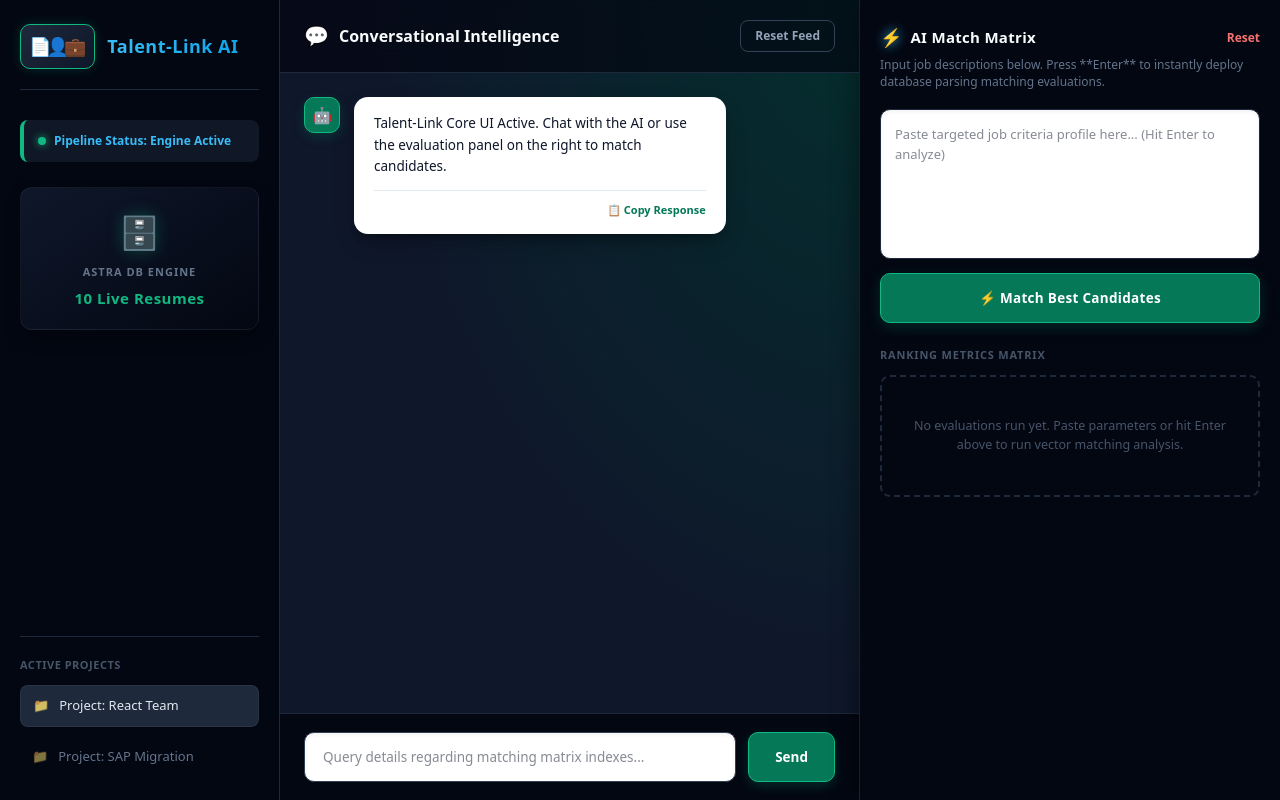
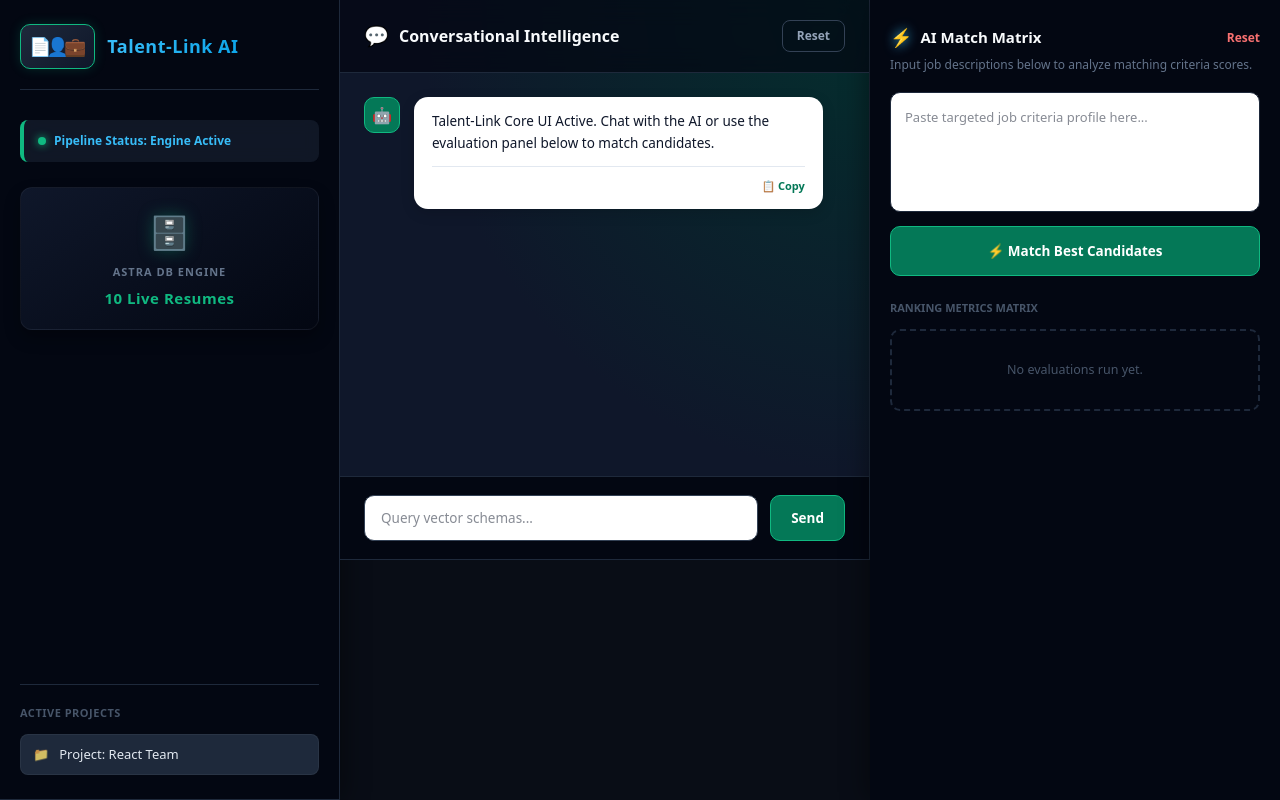
Before and after one commit to venkatasaiarun-cmd/talent-link-ai, a Next.js app: page / in a window 1280 px wide. Built offline with nearby package versions, Linux system fonts and the light colour scheme.

Commit message:
feat: make dashboard fluid and fully mobile responsive

```diff
--- a/app/page.tsx
+++ b/app/page.tsx
@@ -3,7 +3,7 @@ import React, { useState } from 'react';
 
 export default function TalentLink() {
   const [messages, setMessages] = useState([
-    { role: 'assistant', content: 'Talent-Link Core UI Active. Chat with the AI or use the evaluation panel on the right to match candidates.' }
+    { role: 'assistant', content: 'Talent-Link Core UI Active. Chat with the AI or use the evaluation panel below to match candidates.' }
   ]);
   const [input, setInput] = useState('');
   const [isLoading, setIsLoading] = useState(false);
@@ -75,10 +75,31 @@ export default function TalentLink() {
   };
 
   return (
-    <div style={{ display: 'flex', height: '100vh', width: '100vw', fontFamily: 'system-ui, -apple-system, sans-serif', margin: 0, backgroundColor: '#090d16', color: '#f8fafc', overflow: 'hidden' }}>
+    <div style={{
+      display: 'flex',
+      flexWrap: 'wrap', // ALLOWS COLUMNS TO STACK ON PHONE SCREENS
+      minHeight: '100vh',
+      width: '100vw',
+      fontFamily: 'system-ui, -apple-system, sans-serif',
+      margin: 0,
+      backgroundColor: '#090d16',
+      color: '#f8fafc',
+      overflowX: 'hidden'
+    }}>
 
-      {/* COLUMN 1: SIDEBAR (Premium Cyberpunk Minimalist Base) */}
-      <div style={{ width: '280px', backgroundColor: '#030712', padding: '24px 20px', display: 'flex', flexDirection: 'column', borderRight: '1px solid #1e293b', justifyContent: 'space-between', boxShadow: '4px 0 24px rgba(0,0,0,0.4)' }}>
+      {/* COLUMN 1: SIDEBAR */}
+      <div style={{
+        flex: '1 1 250px', // Shrinks/Grows but jumps down if space runs out
+        boxSizing: 'border-box',
+        backgroundColor: '#030712',
+        padding: '24px 20px',
+        display: 'flex',
+        flexDirection: 'column',
+        borderRight: '1px solid #1e293b',
+        borderBottom: '1px solid #1e293b',
+        justifyContent: 'space-between',
+        boxShadow: '4px 0 24px rgba(0,0,0,0.4)'
+      }}>
         <div>
           {/* FUSED THREE-IN-ONE BRAND LOGO COMPONENT */}
           <div style={{ display: 'flex', alignItems: 'center', gap: '12px', marginBottom: '30px', paddingBottom: '20px', borderBottom: '1px solid #1e293b' }}>
@@ -108,24 +129,32 @@ export default function TalentLink() {
         <div style={{ borderTop: '1px solid #1e293b', paddingTop: '20px' }}>
           <div style={{ fontSize: '11px', color: '#475569', textTransform: 'uppercase', marginBottom: '12px', fontWeight: '700', letterSpacing: '0.5px' }}>Active Projects</div>
           <div style={{ display: 'flex', flexDirection: 'column', gap: '10px' }}>
-            <div style={{ display: 'flex', alignItems: 'center', gap: '10px', padding: '10px 12px', backgroundColor: '#1e293b', borderRadius: '8px', fontSize: '13px', color: '#e2e8f0', border: '1px solid rgba(255,255,255,0.05)', cursor: 'pointer', transition: 'all 0.2s' }}>
+            <div style={{ display: 'flex', alignItems: 'center', gap: '10px', padding: '10px 12px', backgroundColor: '#1e293b', borderRadius: '8px', fontSize: '13px', color: '#e2e8f0', border: '1px solid rgba(255,255,255,0.05)' }}>
               <span style={{ opacity: 0.8 }}>📁</span> Project: React Team
-            </div>
-            <div style={{ display: 'flex', alignItems: 'center', gap: '10px', padding: '10px 12px', backgroundColor: 'transparent', borderRadius: '8px', fontSize: '13px', color: '#64748b', cursor: 'pointer' }}>
-              <span style={{ opacity: 0.5 }}>📁</span> Project: SAP Migration
             </div>
           </div>
         </div>
       </div>
 
-      {/* COLUMN 2: CHAT HUB (Glassmorphic Interface Hub) */}
-      <div style={{ flex: 1, display: 'flex', flexDirection: 'column', borderRight: '1px solid #1e293b', backgroundColor: '#0f172a', backgroundImage: 'radial-gradient(at top right, #042f2e 0%, #0f172a 60%)' }}>
+      {/* COLUMN 2: CHAT HUB */}
+      <div style={{
+        flex: '2 1 350px', // Takes up much larger default priority width space
+        boxSizing: 'border-box',
+        display: 'flex',
+        flexDirection: 'column',
+        height: '70vh', // Sets scroll heights securely on mobile touch-points
+        minHeight: '450px',
+        borderRight: '1px solid #1e293b',
+        borderBottom: '1px solid #1e293b',
+        backgroundColor: '#0f172a',
+        backgroundImage: 'radial-gradient(at top right, #042f2e 0%, #0f172a 60%)'
+      }}>
         <div style={{ padding: '20px 24px', borderBottom: '1px solid #1e293b', display: 'flex', justifyContent: 'space-between', alignItems: 'center', backgroundColor: 'rgba(3,7,18,0.7)', backdropFilter: 'blur(12px)' }}>
           <div style={{ display: 'flex', alignItems: 'center', gap: '10px' }}>
             <span style={{ fontSize: '20px' }}>💬</span>
             <h1 style={{ fontSize: '16px', margin: 0, fontWeight: '700', color: '#f8fafc' }}>Conversational Intelligence</h1>
           </div>
-          <button onClick={() => setMessages([{ role: 'assistant', content: 'Workspace feed refreshed.' }])} style={{ backgroundColor: 'transparent', border: '1px solid #334155', color: '#94a3b8', padding: '6px 14px', borderRadius: '8px', fontSize: '12px', cursor: 'pointer', fontWeight: '600', transition: 'all 0.2s' }}>Reset Feed</button>
+          <button onClick={() => setMessages([{ role: 'assistant', content: 'Workspace feed refreshed.' }])} style={{ backgroundColor: 'transparent', border: '1px solid #334155', color: '#94a3b8', padding: '6px 14px', borderRadius: '8px', fontSize: '12px', cursor: 'pointer', fontWeight: '600' }}>Reset</button>
         </div>
 
         {/* MESSAGES LAYER GRID */}
@@ -133,12 +162,12 @@ export default function TalentLink() {
           {messages.map((m, i) => (
             <div key={i} style={{ display: 'flex', gap: '14px', justifyContent: m.role === 'user' ? 'flex-end' : 'flex-start', alignItems: 'flex-start' }}>
               {m.role !== 'user' && (
-                <div style={{ width: '36px', height: '36px', borderRadius: '10px', backgroundColor: '#047857', display: 'flex', alignItems: 'center', justifyContent: 'center', fontSize: '16px', boxShadow: '0 4px 12px rgba(4,120,87,0.3)', border: '1px solid #10b981' }}>🤖</div>
+                <div style={{ width: '36px', height: '36px', borderRadius: '10px', backgroundColor: '#047857', display: 'flex', alignItems: 'center', justifyContent: 'center', fontSize: '16px', border: '1px solid #10b981', flexShrink: 0 }}>🤖</div>
               )}
 
               <div style={{
-                maxWidth: '70%',
-                padding: '16px 20px',
+                maxWidth: '85%',
+                padding: '14px 18px',
                 borderRadius: '14px',
                 fontSize: '13.5px',
                 lineHeight: '1.6',
@@ -146,90 +175,94 @@ export default function TalentLink() {
                 backgroundColor: m.role === 'user' ? '#047857' : '#ffffff',
                 color: m.role === 'user' ? '#ffffff' : '#0f172a',
                 border: m.role === 'user' ? '1px solid #10b981' : 'none',
-                boxShadow: m.role === 'user' ? '0 4px 14px rgba(4,120,87,0.2)' : '0 10px 25px -5px rgba(0,0,0,0.3), 0 8px 10px -6px rgba(0,0,0,0.3)',
-                transform: 'translateY(0)'
+                boxShadow: '0 4px 14px rgba(0,0,0,0.15)',
               }}>
                 {m.content.replace(/### /g, '').replace(/\*\*/g, '')}
 
                 {m.role === 'assistant' && (
                   <div style={{ marginTop: '12px', display: 'flex', justifyContent: 'flex-end', borderTop: '1px solid #e2e8f0', paddingTop: '10px' }}>
-                    <button onClick={() => copyToClipboard(m.content)} style={{ backgroundColor: 'transparent', border: 'none', color: '#047857', fontSize: '11px', cursor: 'pointer', fontWeight: '700', display: 'flex', alignItems: 'center', gap: '4px' }}>📋 Copy Response</button>
+                    <button onClick={() => copyToClipboard(m.content)} style={{ backgroundColor: 'transparent', border: 'none', color: '#047857', fontSize: '11px', cursor: 'pointer', fontWeight: '700' }}>📋 Copy</button>
                   </div>
                 )}
               </div>
 
               {m.role === 'user' && (
-                <div style={{ width: '36px', height: '36px', borderRadius: '10px', backgroundColor: '#0077b6', display: 'flex', alignItems: 'center', justifyContent: 'center', fontSize: '16px', boxShadow: '0 4px 12px rgba(0,119,182,0.3)', border: '1px solid #0096c7' }}>👤</div>
+                <div style={{ width: '36px', height: '36px', borderRadius: '10px', backgroundColor: '#0077b6', display: 'flex', alignItems: 'center', justifyContent: 'center', fontSize: '16px', border: '1px solid #0096c7', flexShrink: 0 }}>👤</div>
               )}
             </div>
           ))}
           {isLoading && (
-            <div style={{ display: 'flex', alignItems: 'center', gap: '8px', color: '#93c5fd', fontSize: '13px', fontStyle: 'italic', paddingLeft: '50px' }}>
-              <span style={{ display: 'inline-block', width: '6px', height: '6px', backgroundColor: '#38bdf8', borderRadius: '50%' }}></span>
+            <div style={{ display: 'flex', alignItems: 'center', gap: '8px', color: '#93c5fd', fontSize: '13px', fontStyle: 'italic' }}>
               Querying neural vectors...
             </div>
           )}
         </div>
 
-        {/* INPUT PANEL MATRICES (10% White Base Accent Inside Form Boundary) */}
+        {/* INPUT FORM PANEL */}
         <form onSubmit={handleSend} style={{ padding: '18px 24px', borderTop: '1px solid #1e293b', display: 'flex', gap: '12px', backgroundColor: '#030712' }}>
           <input
             type="text"
             value={input}
             onChange={(e) => setInput(e.target.value)}
-            placeholder="Query details regarding matching matrix indexes..."
-            style={{ flex: 1, padding: '14px 18px', borderRadius: '10px', border: '1px solid #334155', fontSize: '13.5px', backgroundColor: '#ffffff', color: '#0f172a', outline: 'none', boxShadow: 'inset 0 2px 4px rgba(0,0,0,0.05)', transition: 'border-color 0.2s' }}
+            placeholder="Query vector schemas..."
+            style={{ flex: 1, padding: '12px 16px', borderRadius: '10px', border: '1px solid #334155', fontSize: '13.5px', backgroundColor: '#ffffff', color: '#0f172a', outline: 'none' }}
           />
-          <button type="submit" style={{ backgroundColor: '#047857', border: '1px solid #10b981', padding: '0 26px', borderRadius: '10px', cursor: 'pointer', color: '#fff', fontWeight: '700', fontSize: '13.5px', boxShadow: '0 4px 12px rgba(16,185,129,0.2)' }}>Send</button>
+          <button type="submit" style={{ backgroundColor: '#047857', border: '1px solid #10b981', padding: '0 20px', borderRadius: '10px', cursor: 'pointer', color: '#fff', fontWeight: '700', fontSize: '13.5px' }}>Send</button>
         </form>
       </div>
 
       {/* COLUMN 3: REQUIREMENT EVALUATION CONTROL MATRIX */}
-      <div style={{ width: '420px', display: 'flex', flexDirection: 'column', backgroundColor: '#030712', padding: '24px 20px', boxShadow: '-4px 0 24px rgba(0,0,0,0.4)' }}>
+      <div style={{
+        flex: '1 1 320px',
+        boxSizing: 'border-box',
+        display: 'flex',
+        flexDirection: 'column',
+        backgroundColor: '#030712',
+        padding: '24px 20px',
+        boxShadow: '-4px 0 24px rgba(0,0,0,0.4)'
+      }}>
         <div style={{ display: 'flex', justifyContent: 'space-between', alignItems: 'center', marginBottom: '6px' }}>
           <div style={{ display: 'flex', alignItems: 'center', gap: '8px' }}>
             <span style={{ fontSize: '18px', filter: 'drop-shadow(0 0 6px #38bdf8)' }}>⚡</span>
-            <h2 style={{ fontSize: '15px', margin: 0, fontWeight: '700', color: '#f8fafc', letterSpacing: '0.3px' }}>AI Match Matrix</h2>
+            <h2 style={{ fontSize: '15px', margin: 0, fontWeight: '700', color: '#f8fafc' }}>AI Match Matrix</h2>
           </div>
           <button onClick={() => { setJdInput(''); setMatchResults([]); }} style={{ backgroundColor: 'transparent', border: 'none', color: '#f87171', fontSize: '12px', cursor: 'pointer', fontWeight: '600' }}>Reset</button>
         </div>
-        <p style={{ fontSize: '12px', color: '#64748b', margin: '0 0 18px 0', lineHeight: '1.4' }}>Input job descriptions below. Press **Enter** to instantly deploy database parsing matching evaluations.</p>
+        <p style={{ fontSize: '12px', color: '#64748b', margin: '0 0 18px 0', lineHeight: '1.4' }}>Input job descriptions below to analyze matching criteria scores.</p>
 
-        {/* RECTANGLE INPUT COMPONENT (10% Pure White Focused Surface Layer) */}
         <textarea
           value={jdInput}
           onChange={(e) => setJdInput(e.target.value)}
           onKeyDown={handleKeyDown}
-          placeholder="Paste targeted job criteria profile here... (Hit Enter to analyze)"
-          style={{ width: '100%', height: '150px', padding: '14px', borderRadius: '10px', border: '1px solid #1e293b', fontSize: '13px', fontFamily: 'inherit', resize: 'none', boxSizing: 'border-box', marginBottom: '14px', backgroundColor: '#ffffff', color: '#0f172a', outline: 'none', lineHeight: '1.6', boxShadow: 'inset 0 2px 4px rgba(0,0,0,0.05)' }}
+          placeholder="Paste targeted job criteria profile here..."
+          style={{ width: '100%', height: '120px', padding: '14px', borderRadius: '10px', border: '1px solid #1e293b', fontSize: '13px', fontFamily: 'inherit', resize: 'none', boxSizing: 'border-box', marginBottom: '14px', backgroundColor: '#ffffff', color: '#0f172a', outline: 'none', lineHeight: '1.6' }}
         />
 
-        {/* NEON BULLET ACTION ACTION CONTROL */}
         <button
           onClick={handleMatchCandidates}
           disabled={isMatching}
-          style={{ width: '100%', backgroundColor: '#047857', color: '#fff', border: '1px solid #10b981', padding: '14px', borderRadius: '10px', fontWeight: '700', cursor: 'pointer', fontSize: '13.5px', boxShadow: '0 4px 14px rgba(4,120,87,0.3)', letterSpacing: '0.3px' }}
+          style={{ width: '100%', backgroundColor: '#047857', color: '#fff', border: '1px solid #10b981', padding: '14px', borderRadius: '10px', fontWeight: '700', cursor: 'pointer', fontSize: '13.5px' }}
         >
           {isMatching ? 'Processing Neural Scores...' : '⚡ Match Best Candidates'}
         </button>
 
         {/* OUTPUT SCORECARD BLOCK COMPONENT */}
-        <div style={{ flex: 1, marginTop: '24px', overflowY: 'auto' }}>
-          <div style={{ fontSize: '11px', fontWeight: '700', color: '#475569', textTransform: 'uppercase', marginBottom: '12px', letterSpacing: '0.8px' }}>Ranking Metrics Matrix</div>
+        <div style={{ marginTop: '24px' }}>
+          <div style={{ fontSize: '11px', fontWeight: '700', color: '#475569', textTransform: 'uppercase', marginBottom: '12px' }}>Ranking Metrics Matrix</div>
 
           {matchResults.map((res, index) => (
-            <div key={index} style={{ backgroundColor: '#ffffff', padding: '18px', borderRadius: '12px', border: '1px solid #cbd5e1', boxShadow: '0 20px 25px -5px rgba(0,0,0,0.4)' }}>
+            <div key={index} style={{ backgroundColor: '#ffffff', padding: '18px', borderRadius: '12px', border: '1px solid #cbd5e1', boxShadow: '0 10px 15px rgba(0,0,0,0.3)', marginBottom: '15px' }}>
               <div style={{ display: 'flex', justifyContent: 'space-between', alignItems: 'center', marginBottom: '12px', borderBottom: '1px solid #e2e8f0', paddingBottom: '8px' }}>
-                <span style={{ fontWeight: '800', color: '#047857', fontSize: '13px', letterSpacing: '0.3px' }}>{res.title}</span>
-                <button onClick={() => copyToClipboard(res.details)} style={{ backgroundColor: 'transparent', border: 'none', color: '#64748b', fontSize: '11px', cursor: 'pointer', fontWeight: '700' }}>📋 Copy Matrix</button>
+                <span style={{ fontWeight: '800', color: '#047857', fontSize: '13px' }}>{res.title}</span>
+                <button onClick={() => copyToClipboard(res.details)} style={{ backgroundColor: 'transparent', border: 'none', color: '#64748b', fontSize: '11px', cursor: 'pointer', fontWeight: '700' }}>📋 Copy</button>
               </div>
               <div style={{ fontSize: '12.5px', color: '#1e293b', lineHeight: '1.6', whiteSpace: 'pre-wrap' }}>{res.details}</div>
             </div>
           ))}
 
           {matchResults.length === 0 && (
-            <div style={{ border: '2px dashed #1e293b', borderRadius: '10px', padding: '40px 20px', textAlign: 'center', color: '#475569', fontSize: '12.5px', lineHeight: '1.5' }}>
-              No evaluations run yet. Paste parameters or hit Enter above to run vector matching analysis.
+            <div style={{ border: '2px dashed #1e293b', borderRadius: '10px', padding: '30px 20px', textAlign: 'center', color: '#475569', fontSize: '12.5px' }}>
+              No evaluations run yet.
             </div>
           )}
         </div>
```
